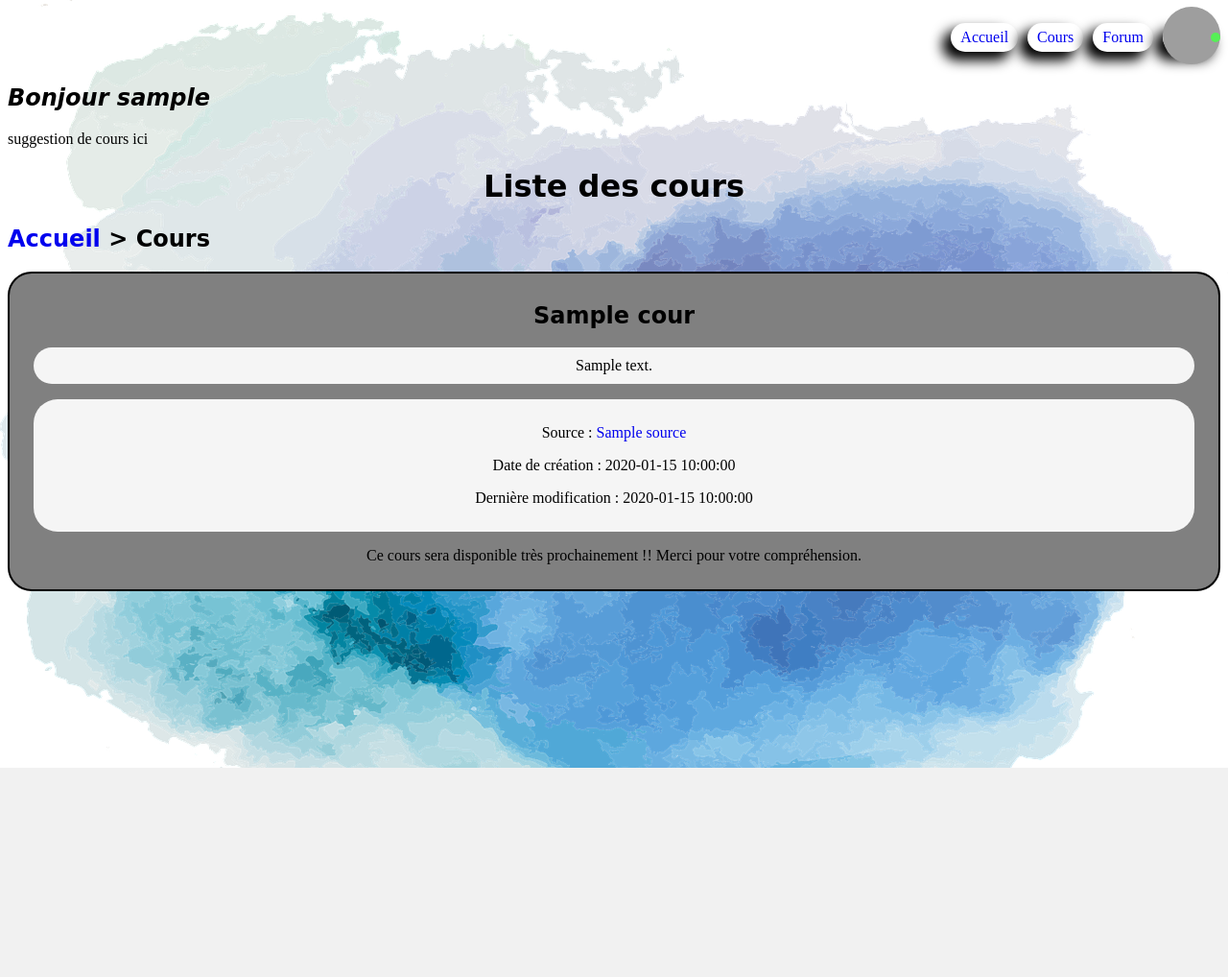
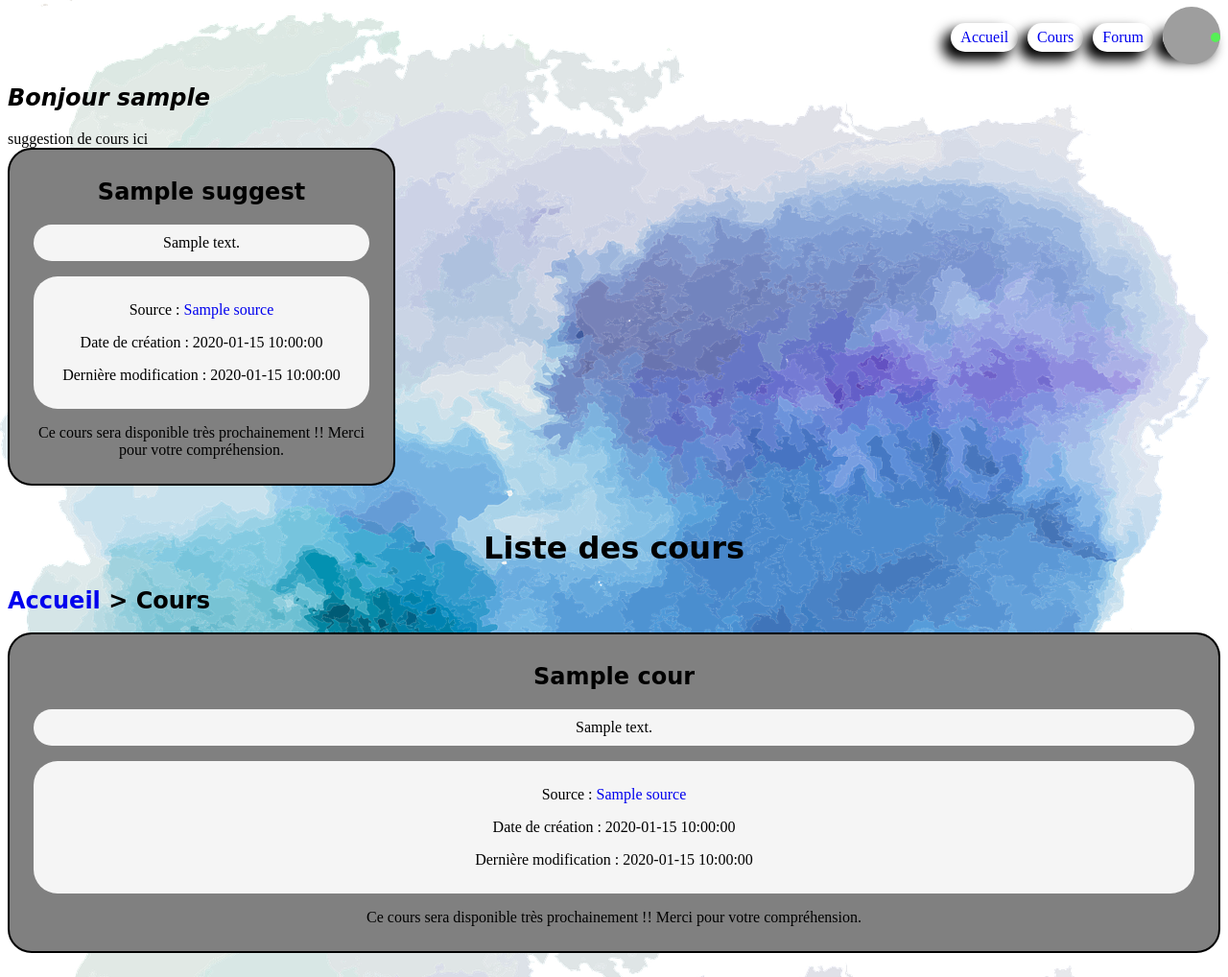
Before and after one commit to Mah224Moud/Projet-web, a PHP site: template View/cours.php in a window 1280 px wide. Shown: the whole page at 96% size. Before the commit the page ends 800 px from the top, so only its background shows below. Run offline with PHP 8.4, Linux system fonts and the light colour scheme; the visitor is signed in with stand-in values (Sample User, id 1); the template is opened without the code that fills it: most values are stand-ins (such as "Sample title", 1, 10 or a date in 2020); grey boxes are pictures that could not be loaded.

Commit message:
Suggestion cours fait affichage à faire

```diff
--- a/Public/CSS/cours.css
+++ b/Public/CSS/cours.css
@@ -85,3 +85,22 @@ textarea{
     width: 20%;
     height: 20%;
 }
+
+.suggestion
+{
+    width: 350px;
+}
+
+.allSuggestion
+{
+    display: flex;
+    justify-content: start;
+    align-items: flex-start;
+    flex-wrap: wrap;
+    flex-direction: row;
+}
+
+.suggestion:hover
+{
+    width: 500px;
+}
--- a/View/cours.php
+++ b/View/cours.php
@@ -13,8 +13,35 @@
 
     <?php if(isset($_SESSION['connected'])) :?>
         <h2><em>Bonjour <?=$_SESSION['username']?></em></h2>
-        <?php if(isset($_SESSION['quiz_status'])) :?>
+        <?php if(isset($_SESSION['status']) && $_SESSION['status'] == 'answered') :?>
             suggestion de cours ici
+
+
+            <?php if(isset($suggest)): ?>
+                <div class="allCours">
+                    <?php while($lecours = $suggest->fetch()) : ?>
+                        <div class="allSuggestion">
+                            <div class="cours suggestion">
+                                <h2><?=$lecours['titre']?></h2>
+                                <p class="description"><?=$lecours['description']?></p>
+                                <div class="info">
+                                    <p>Source : <a href="<?= $lecours['source']?>"><?= $lecours['source']?></a></p>
+                                    <p>Date de création : <?= $lecours['date_creation']?> </p>
+                                    <p>Dernière modification : <?= $lecours['date_modif']?></p>
+                                </div>
+                                <?php if($lecours['statut'] == 'active'): ?>
+                                    <a href="index.php?location=leCours&idCours=<?=$lecours['id']?>">Acceder au cours</a>
+                                <?php else: ?>
+                                    <p>Ce cours sera disponible très prochainement !! Merci pour votre compréhension.</p>
+                                <?php endif; ?>
+                            </div>
+
+                        </div>
+
+                    <?php endwhile; ?>
+                </div>
+            <?php endif; ?>
+
         <?php else: ?>
             <a href="index.php?location=quiz"><h2>Répondez à ce questionnaire pour déterminer votre niveau et béneficier d'une suggestion de cours</h2></a>
         <?php endif ?>
--- a/View/quiz.php
+++ b/View/quiz.php
@@ -37,7 +37,7 @@
             </div>
         </fieldset>
     </form>
-    <?php if(isset($done) && isset($result)): ?>
+    <?php if(isset($result)): ?>
         <script>
             alert("Vous avez obtenu un resultat de <?=$result?>%");
             window.location.replace('index.php?location=quizResult');
```
Also changed, not shown: Controller/controller.php (+17 -40 lines), Model/model.php (+13 -3 lines).
